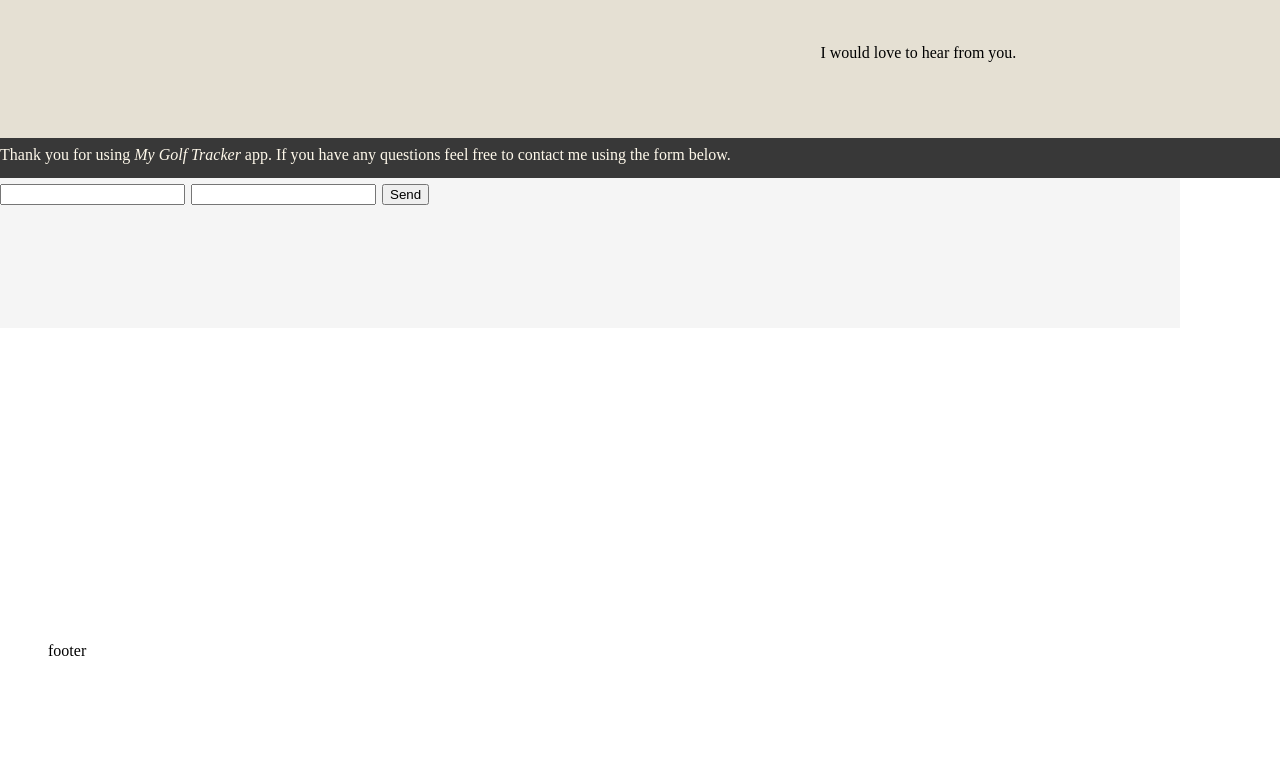
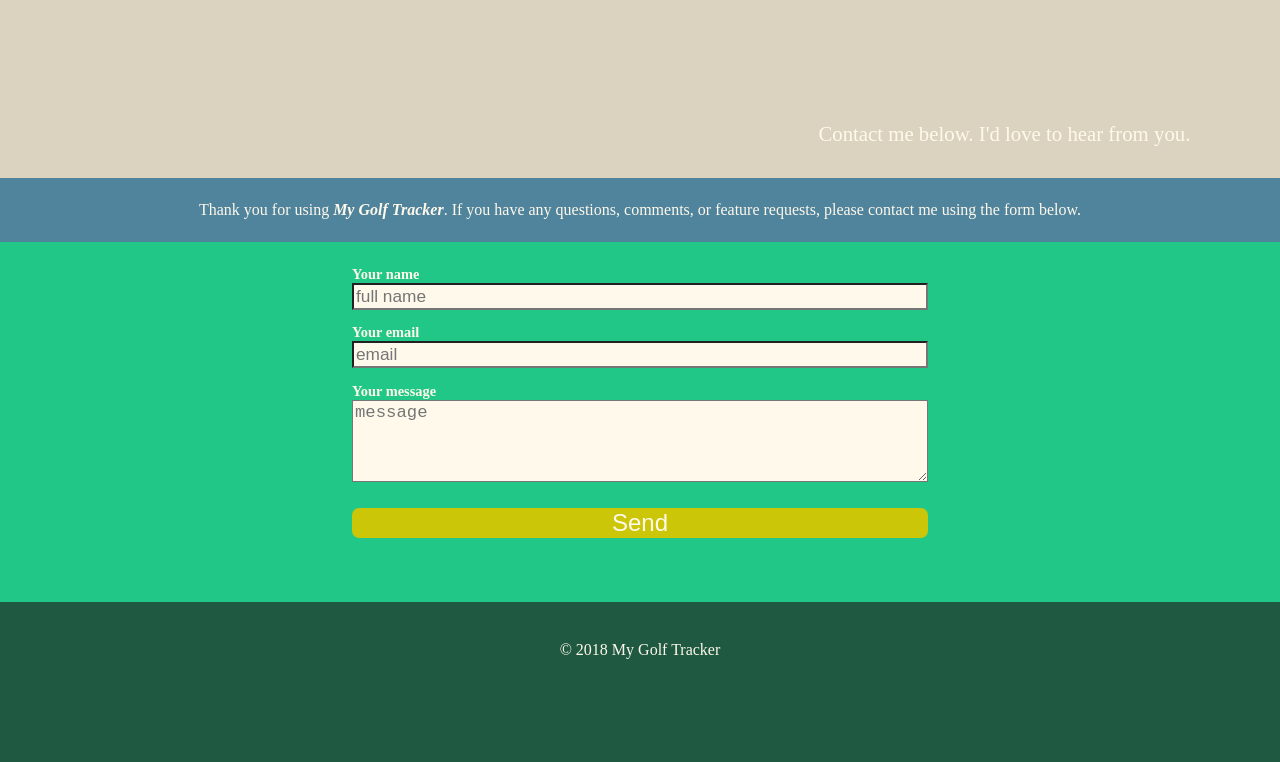
Before and after one commit to ScoRoc/golf-budget-tracker-backend, a website: page client/index.html in a window 1280 px wide. Shown: the part 102-864 px from the top of the page. After the commit the page ends 800 px from the top, so only its background shows below. Drawn offline with nearby package versions, Linux system fonts and the light colour scheme; files that its build step writes are made by us from their sources.

Commit message:
working on support page still...mostly done

```diff
--- a/client/index.html
+++ b/client/index.html
@@ -2,36 +2,49 @@
 <html lang='en' dir='ltr'>
   <head>
     <meta charset='utf-8'>
+    <meta name="viewport" content="width=device-width, initial-scale=1">
     <title>My Golf Tracker</title>
     <link rel='stylesheet' href='style.min.css'>
   </head>
   <body>
+
     <header>
-      <div class='app-name-wrapper'>
-        <h1 class='app-name'>My Golf Tracker</h1>
-      </div>
-      <div class='header-p-tags'>
-        <p>Contact Us</p>
-        <p>I would love to hear from you.</p>
+      <h1>My Golf Tracker</h1>
+      <div class='header-text'>
+        <p>Contact me below. I'd love to hear from you.</p>
       </div>
     </header>
+
     <main>
 
-      <div class='page-divider'><p class='p-tag'>Thank you for using
-        <span>My Golf Tracker</span> app. If you have any
-        questions feel free to contact me using the form below. </p>
-      </div>
-      <div class='contact-form'>
-        <form action="https://formspree.io/your@email.com" method="POST">
-          <input type="text" name="name">
-          <input type="email" name="_replyto">
-          <input type="submit" value="Send">
-        </form>
-      </div>
+      <section>
+        <p class='p-tag'>Thank you for using
+          <span class='italic bold'>My Golf Tracker</span>. If you have any
+          questions, comments, or feature requests, please contact me using the form below.
+        </p>
+      </section>
 
+      <form id='form' action='https://formspree.io/scrosehart@gmail.com' method="POST">
+
+        <label>Your name
+          <input type='text' name='name' placeholder='full name'>
+        </label>
+
+        <label>Your email
+          <input type'email' name='email' placeholder='email'>
+        </label>
+
+        <label>Your message
+          <textarea form='form' rows='4' name='message' placeholder='message'></textarea>
+        </label>
+
+        <input class='btn' type='submit' value='Send'>
+
+      </form>
     </main>
+
     <footer>
-      <p>footer</p>
+      <p>&copy; 2018 My Golf Tracker</p>
     </footer>
 
   </body>
--- a/client/public/style.scss
+++ b/client/public/style.scss
@@ -5,6 +5,7 @@ $darkRed: #670808;
 $darkOffWhite: #dbd3c0;
 $darkOffWhiteTrans: rgba(219, 211, 192, 0.7);
 $darkSeafoam: #1F5942;
+$darkSeafoamTrans: rgba(31, 89, 66, .7);
 $lightBlue: #3cb2ec;
 $lightBlueDark: #007dbb;
 $lightOrange: #e39403;
@@ -20,74 +21,149 @@ $seafoam: #21c786;
 $steelBlue: #50849d;
 $yellow: #cbc607;
 
-
-//#D6C6BD tan color
-//#383838 dark brown
-//offwhite #F8F8F8;
-//darker off white #F5F5F5;
-//white white #FFFFFF;
-//teal #7CBBC4;
-
-
 * {
   box-sizing: border-box;
 }
 
-html, body, p, h1 {
+html, body {
   margin: 0;
   padding: 0;
 }
 
+html {
+  background: $darkSeafoam;
+}
+
+body {
+  min-height: 100vh;
+  display: flex;
+  flex-direction: column;
+  background: $seafoam;
+  color: $offWhite;
+  font-size: 16px;
+}
+
 header {
+  min-height: 35vh;
+  padding: 4vh 7vw;
   display: flex;
-  flex-direction: row-reverse;
-  height: 30vh;
-  width: 100vw;
-  background: $darkOffWhiteTrans;
+  justify-content: space-between;
+  // background: url('./img/golf_course_overhead.jpeg');
+  // background-repeat: no-repeat;
+  // background-size: cover;
+  background: $darkOffWhite;
 
   h1 {
+    margin: 0;
+    align-self: flex-start;
     color: $lightOrange;
-    margin: 1em 1em 2em 0;
+    font-size: 3em;
   }
 
-  h1, p {
-    align-items: center;
+  div {
+    align-self: flex-end;
+    font-size: 1.3em;
+
+    p {
+      margin: 0;
+    }
   }
 }
 
-p {
-  margin: 4em 0 0 3em;
+main {
+  flex: 1;
 }
 
-span {
+section {
+  min-height: 8vh;
+  padding: 1vh 5vw;
+  display: flex;
+  justify-content: center;
+  align-items: center;
+  background: $steelBlue;
+
+  p {
+    color: $offWhite;
+    margin: 0;
+  }
+}
+
+form {
+  padding: 3vh 6vh;
+  display: flex;
+  flex-direction: column;
+  justify-content: space-around;
+  align-items: center;
+
+  label {
+    margin-bottom: 1em;
+    display: flex;
+    flex-direction: column;
+    font-size: .9em;
+    font-weight: bold;
+  }
+
+  input {
+    width: 45vw;
+    background: $offWhite;
+    color: $darkGrey;
+    font-size: 1.2em;
+
+    &:focus {
+      outline-color: $darkSeafoam;
+    }
+
+    &.btn {
+      margin: .5em 0;
+      min-width: 10vw;
+      background: $yellow;
+      color: $offWhite;
+      font-size: 1.5em;
+      border: none;
+      border-radius: .3em;
+      cursor: pointer;
+      transition: all 250ms;
+
+      &:active {
+        transform: scale(.9);
+      }
+
+      &:focus {
+        outline: none;
+        border: 2px solid $darkSeafoamTrans;
+      }
+    }
+  }
+
+  textarea {
+    width: 45vw;
+    background: $offWhite;
+    color: $darkGrey;
+    font-size: 1.2em;
+
+    &:focus {
+      outline-color: $darkSeafoam;
+    }
+  }
+}
+
+footer {
+  height: 12vh;
+  display: flex;
+  justify-content: center;
+  align-items: center;
+  // background: green;
+  background: $darkSeafoam;
+
+  p {
+    margin: 0;
+  }
+}
+
+.italic {
   font-style: italic;
 }
 
-main {
-  height: 55vh;
-  width: 100vw;
+.bold {
+  font-weight: bold;
 }
-
-form {
-  font-size: 24px;
-  background: #F5F5F5;
-  height: 150px;
-  width: 1180px;
-}
-
-footer {
-  height: 15vh;
-  width: 100vw;
-}
-
-.page-divider {
-  height: 5vh;
-  width: 100vw;
-  background: #383838;
-}
-
-.p-tag {
-  color: $offWhite;
-  margin: 0;
-  padding-top: .5em;
-}
```
Also changed, not shown: client/public/img/golf_course_overhead.jpeg (added), client/public/img/mailbox.jpeg (deleted), client/public/style.min.css.
